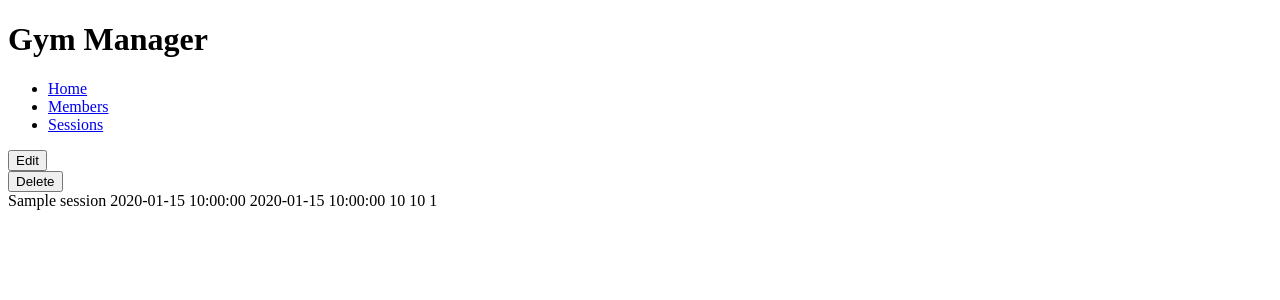
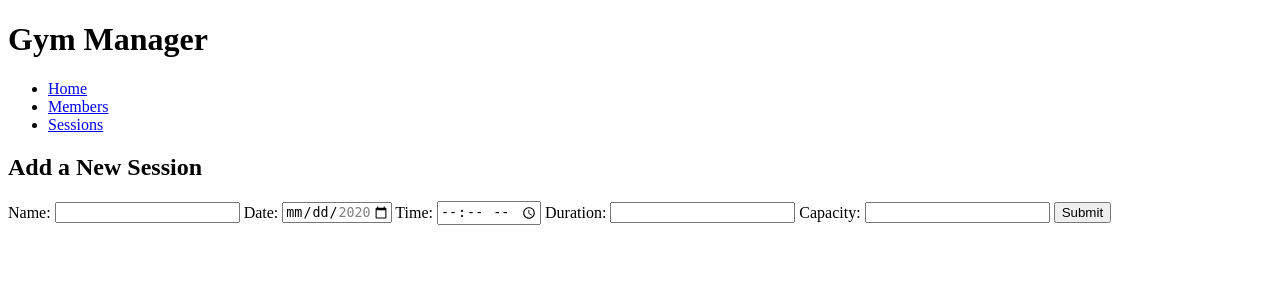
Before and after one commit to CraigA27/ProjectOne, a Flask app: page /sessions/new in a window 1280 px wide. Shown: the top 300 px of the page. Run offline with Flask 2, Linux system fonts and the light colour scheme; a database or web service that is not in the repository returns one stand-in record (values such as "Sample title"); some libraries are stand-ins or nearby versions.

Commit message:
sessions complete

```diff
--- a/gym_app/controllers/session_controller.py
+++ b/gym_app/controllers/session_controller.py
@@ -15,3 +15,39 @@ def sessions():
 def show(id):
     session = session_repository.select(id)
     return render_template("/sessions/show.html", session=session)
+
+@sessions_blueprint.route("/sessions/new")
+def new_session():
+    return render_template("sessions/new.html")
+
+@sessions_blueprint.route("/sessions", methods=["POST"])
+def add_session():
+    name = request.form["name"]
+    date = request.form["date"]
+    time = request.form["time"]
+    duration = request.form["duration"]
+    capacity = request.form["capacity"]
+    session = Session(name, date, time, duration, capacity, id)
+    session_repository.save(session)
+    return redirect("/sessions")
+
+@sessions_blueprint.route("/sessions/<id>/edit")
+def edit_session(id):
+    session = session_repository.select(id)
+    return render_template("/sessions/edit.html", session=session)
+
+@sessions_blueprint.route("/sessions/<id>", methods=["POST"])
+def update_session(id):
+    name = request.form["name"]
+    date = request.form["date"]
+    time = request.form["time"]
+    duration = request.form["duration"]
+    capacity = request.form["capacity"]
+    session = Session(name, date, time, duration, capacity, id)
+    session_repository.update(session)
+    return redirect("/sessions")
+
+@sessions_blueprint.route("/sessions/<id>/delete", methods=["POST"])
+def delete(id):
+    session_repository.delete(id)
+    return redirect("/sessions")
--- a/gym_app/repositories/session_repository.py
+++ b/gym_app/repositories/session_repository.py
@@ -28,3 +28,13 @@ def select(id):
     if result is not None:
         session = Session(result["name"], result["date"], result["time"], result["duration"], result["capacity"], result["id"])
     return session
+
+def update(session):
+    sql = "UPDATE sessions SET ( name, date, time, duration, capacity ) = (%s, %s, %s, %s, %s) WHERE id = %s"
+    values = [session.name, session.date, session.time, session.duration, session.capacity, session.id]
+    run_sql(sql, values)
+
+def delete(id):
+    sql = "DELETE FROM sessions WHERE id =%s"
+    values = [id]
+    run_sql(sql, values)
--- /dev/null
+++ b/gym_app/templates/sessions/new.html
@@ -0,0 +1,24 @@
+{% extends "base.html" %}
+{% block content %}
+
+<h2>Add a New Session</h2>
+
+<form action="/sessions" method="POST">
+    <div>
+        <label for="name">Name:</label>
+        <input type="text" id="name" name="name">
+        <label for="date">Date:</label>
+        <input type="date" id="date" name="date"
+        min="2020-01-01" max="2020-12-31">
+        <label for="time">Time:</label>
+        <input type="time" id="time" name="time"
+        min="10:00" max="20:00">
+        <label for="duration">Duration:</label>
+        <input type="number" id="duration" name="duration">
+        <label for="capacity">Capacity:</label>
+        <input type="number" id="capacity" name="capacity">
+        <input type="submit">
+    </div>
+</form>
+
+{% endblock %}
```
Also changed, not shown: gym_app/console.py (+10 -1 lines), gym_app/repositories/booking_repository.py (+9 -0 lines), gym_app/templates/members/edit.html (+7 -7 lines), gym_app/templates/sessions/edit.html (added, +20 -0 lines).
